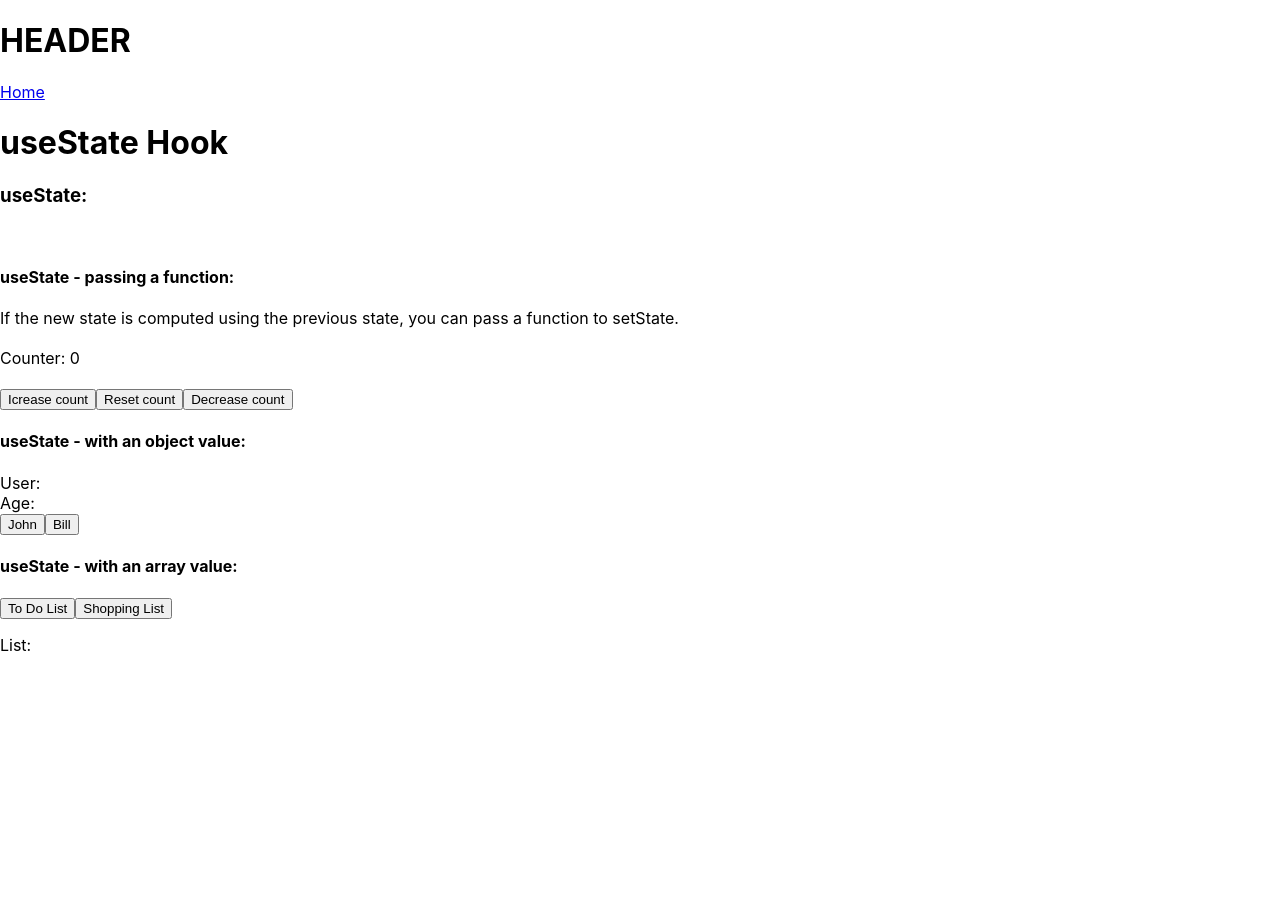
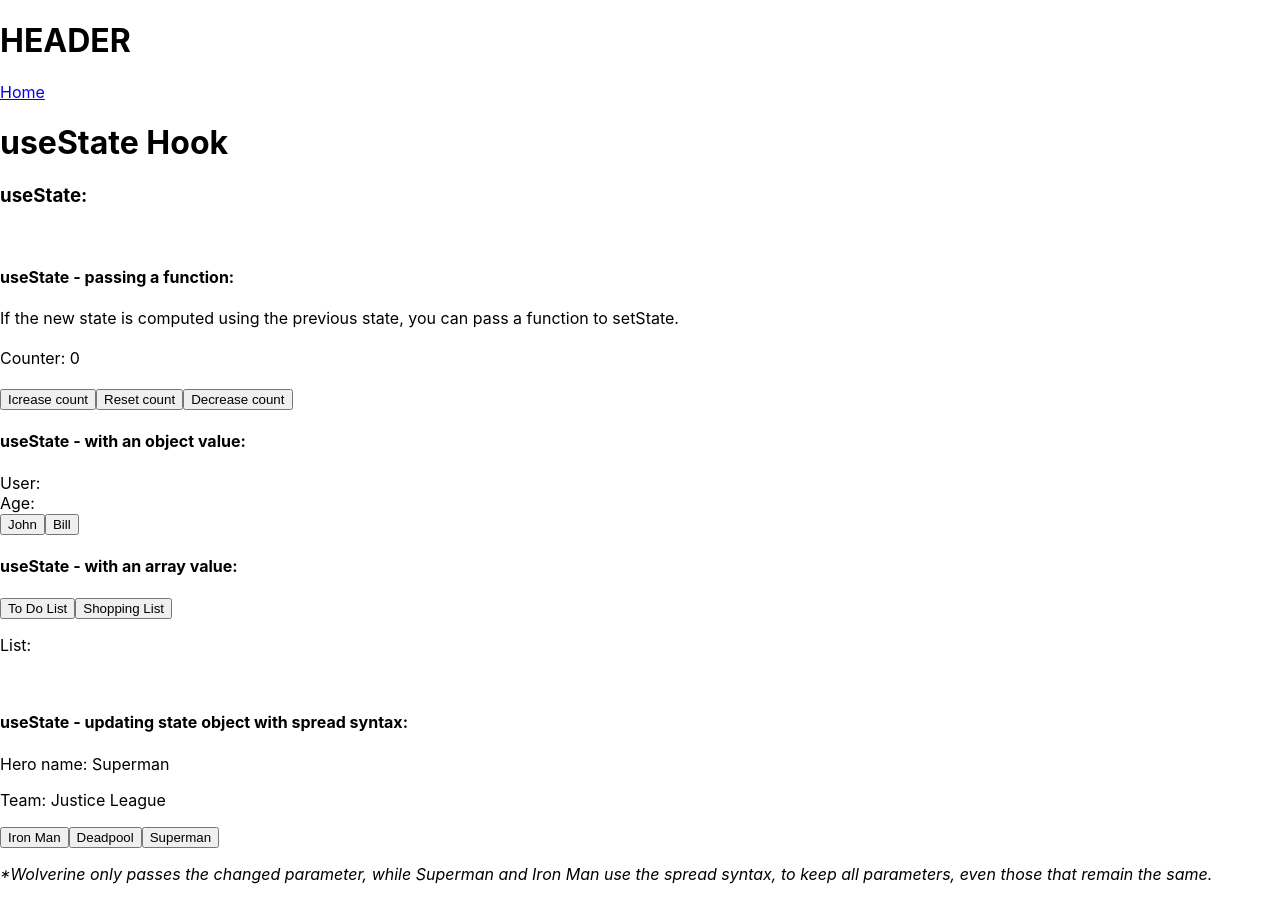
Before and after one commit to ekukucska/react-exercises, a React (Create React App) app: page /react-hooks/usestate-hook in a window 1280 px wide. Before the commit the page ends 800 px from the top, so only its background shows below. Built offline with nearby package versions, Linux system fonts and the light colour scheme.

Commit message:
[RE-24]: useState - updating object values, without overriting whole objects with only changed values

```diff
--- a/src/components/UseState/index.jsx
+++ b/src/components/UseState/index.jsx
@@ -9,6 +9,7 @@ const UseState = () => {
   const [count, setCount] = useState(0);
   const [user, setUser] = useState({});
   const [list, setList] = useState([]);
+  const [hero, setHero] = useState({ name: "Superman", team: "Justice League" });
 
   const increaseCount = () => {
     setCount(prevCount => prevCount + 1);
@@ -32,6 +33,30 @@ const UseState = () => {
   }
   const shoppingList = () => {
     setList(['bread', 'apples', 'milk', 'chicken', 'eggs', 'oranges']);
+  }
+
+  const setHeroToIronMan = () => {
+    setHero((prevVal) => {
+      return {
+        ...prevVal,
+        name: "Iron Man",
+        team: "Avengers"
+      };
+    });
+  }
+  const setHeroToWolverine = () => {
+    setHero((prevVal) => {
+      return { name: "Deadpool" };
+    });
+  }
+  const setHeroToSuperman = () => {
+    setHero((prevVal) => {
+      return {
+        ...prevVal,
+        name: "Superman",
+        team: "Justice League"
+      }
+    });
   }
 
   return (
@@ -59,6 +84,15 @@ const UseState = () => {
           <li key={listItem}>{listItem}</li>)
         )}
       </ul>
+      <br />
+      <h4>useState - updating state object with spread syntax:</h4>
+      <p>Hero name: {hero.name}</p>
+      <p>Team: {hero.team}</p>
+      <button onClick={setHeroToIronMan}>Iron Man</button>
+      <button onClick={setHeroToWolverine}>Deadpool</button>
+      <button onClick={setHeroToSuperman}>Superman</button>
+      <br />
+      <p><i>*Wolverine only passes the changed parameter, while Superman and Iron Man use the spread syntax, to keep all parameters, even those that remain the same.</i></p>
     </>
   );
 };
```
